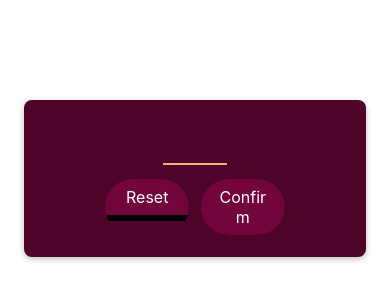
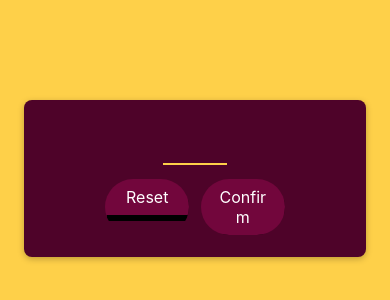
Before and after one commit to shadreza/React-Native-CLI, a React Native app: screen / in a window 390 px wide. Shown: the top 300 px of the page. Built offline with nearby package versions, Linux system fonts and the light colour scheme.

Commit message:
The Last MIST Final starts

```diff
--- a/App.js
+++ b/App.js
@@ -1,10 +1,19 @@
 import React from 'react';
 // eslint-disable-next-line prettier/prettier
-import { StyleSheet } from 'react-native';
+import { StyleSheet, View } from 'react-native';
 import StartGameScreen from './screens/StartGameScreen';
 
-const App = () => <StartGameScreen />;
+const App = () => (
+  <View style={styles.mainScreen}>
+    <StartGameScreen />
+  </View>
+);
 
-const styles = StyleSheet.create({});
+const styles = StyleSheet.create({
+  mainScreen: {
+    backgroundColor: '#FED049',
+    flex: 1,
+  },
+});
 
 export default App;
--- a/components/Buttons/PrimaryButton.js
+++ b/components/Buttons/PrimaryButton.js
@@ -4,7 +4,7 @@ import { Pressable, StyleSheet, Text, View } from 'react-native';
 
 const PrimaryButton = ({children}) => {
   const pressHandler = () => {
-    console.log('primary button pressed');
+    // console.log('primary button pressed');
   };
 
   return (
--- a/screens/StartGameScreen.js
+++ b/screens/StartGameScreen.js
@@ -49,11 +49,11 @@ const styles = StyleSheet.create({
   // },
   numberInput: {
     fontSize: 32,
-    borderBottomColor: '#FAAB78',
+    borderBottomColor: '#FED049',
     borderBottomWidth: 2,
     width: 64,
     textAlign: 'center',
-    color: '#FAAB78',
+    color: '#FED049',
     marginVertical: 8,
     fontWeight: 'bold',
   },
```
